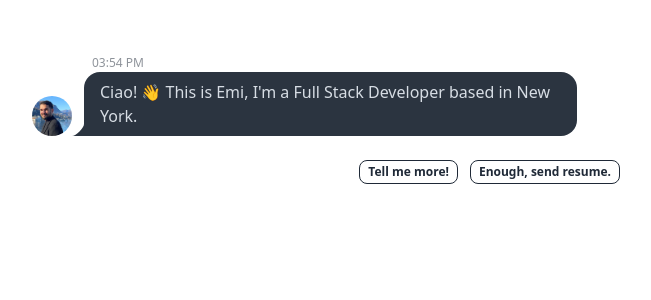
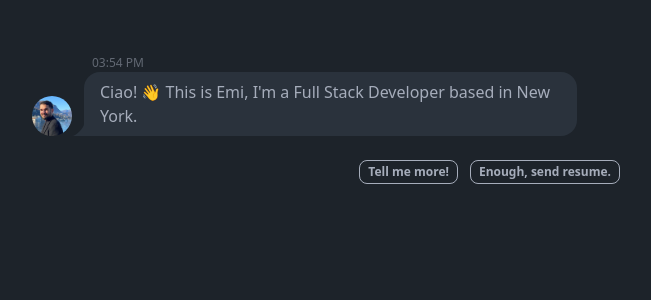
Before and after one commit to emibonezzi/emi-portfolio-chat, a React (Vite) app: page / in a window 1280 px wide. Shown: the top 300 px of the page, without its empty margins (308-959 px from the left). Built offline with nearby package versions, Linux system fonts and the light colour scheme.

Commit message:
try again dark theme

```diff
--- a/tailwind.config.js
+++ b/tailwind.config.js
@@ -5,4 +5,7 @@ export default {
     extend: {},
   },
   plugins: [require("daisyui")],
+  daisyui: {
+    themes: ["dark"],
+  },
 };
```
